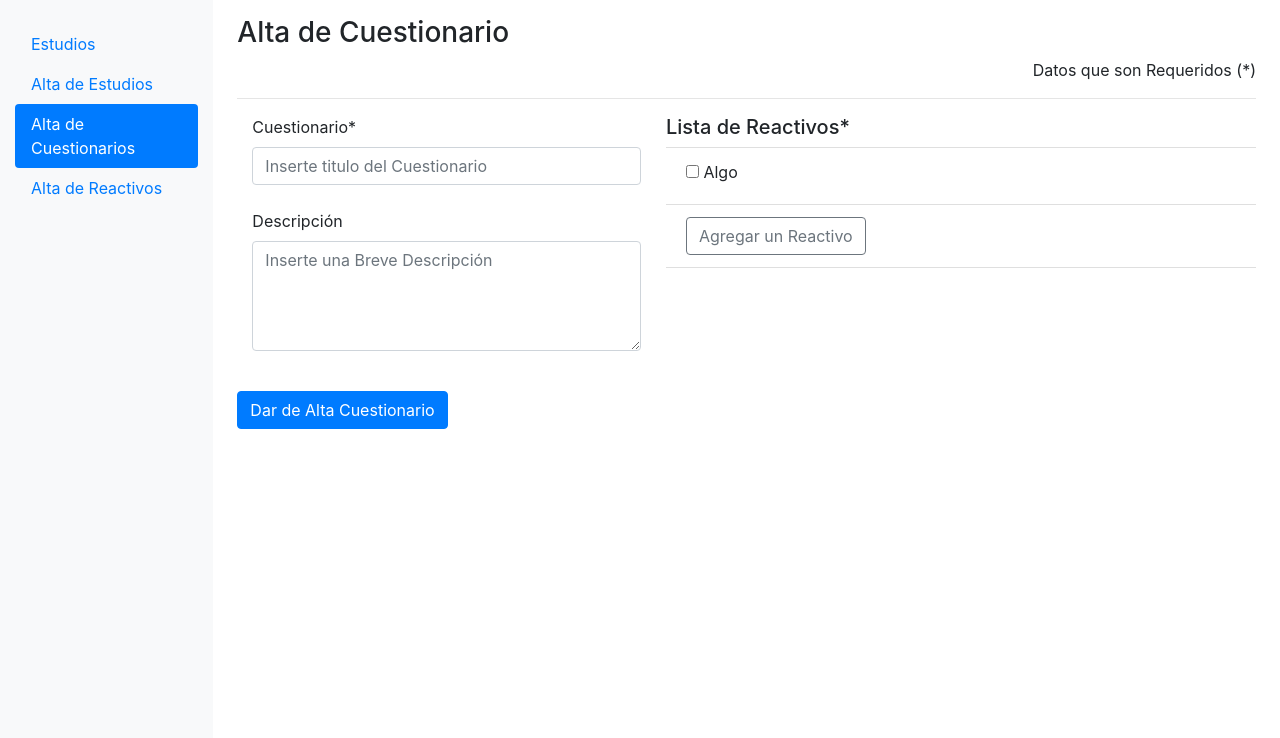
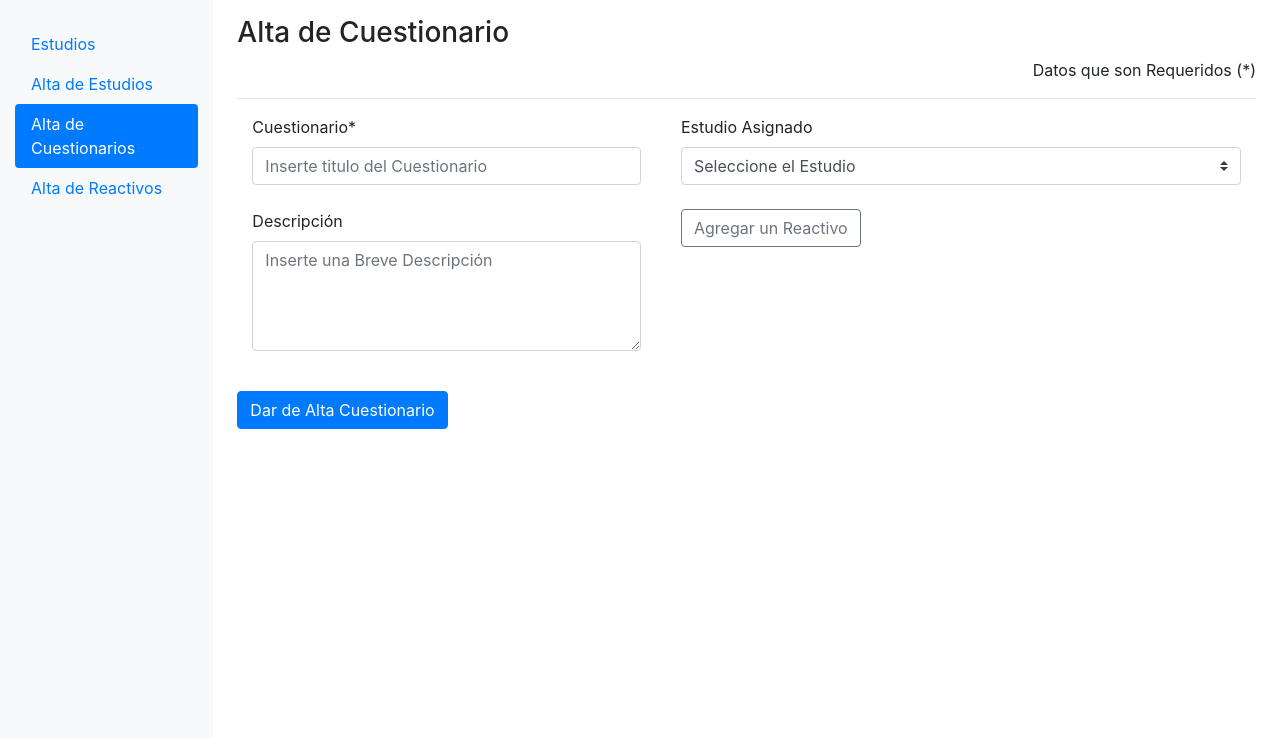
Before and after one commit to SkyllerXBruce/aleph, a CodeIgniter app: page /aleph/index.php/studies/createQuest in a window 1280 px wide. Shown: the part 62-800 px from the top of the page. Run offline with CodeIgniter, Linux system fonts and the light colour scheme; data that the repository does not hold is empty.

Commit message:
Se Cambió la ista de reactivos por los Estudios asignados en la vista create_quest

```diff
--- a/application/views/admin_estudio/create_quest.php
+++ b/application/views/admin_estudio/create_quest.php
@@ -25,24 +25,20 @@
 				</div>
 			</div>
 			<div class="col-7">
-				<!-- Atributos para la lista de Reactivos -->
-      			<h5>Lista de Reactivos*</h5>
-				<ul class="list-group list-group-flush">
-					<!-- Ciclo de Opciones de Reactivos con sus aributos -->
+				<!-- Atributos para Asignar el Estudio -->
+				<div class="col">
+					<label for="">Estudio Asignado</label>
+					<!-- Custom Select con las opciones -->
+      		<select name="study" class="custom-select">
+        		<option selected value="">Seleccione el Estudio</option>
 						<?php foreach($data as $item): ?>
-						<li class="list-group-item">
-							<label><input type="checkbox" value="<?= set_value('opcion[]') ?>" name="opcion[]"/><?= $item->Nombre_Reactivo ?></label>
-						</li>
+							<option <?= set_value('study') == $item->Estudio ? 'selected' : ''; ?> value="<?= $item->idEstudio ?>"><?= $item->Estudio ?></option>
 						<?php endforeach; ?>
-					<li class="list-group-item">
-						<label><input type="checkbox" value="algo" name="opcion[]"> Algo</label>
-					</li>
-					<!-- Atributos del Boton Alta de Reactivos -->
-					<li class="list-group-item">
+      		</select>
+					<div class="text-danger"><?= form_error('study') ?></div>
+					<br>
 				<a class="btn btn-outline-secondary" href="<?= base_url('studies/createReagents') ?>" role="button">Agregar un Reactivo</a>
-					</li>
-					<div class="text-danger"><?= form_error('opcion[]') ?></div>
-				</u>
+    		</div>
 			</div>
     </div>
 	</div>
```
Lines whose indentation alone changed are shown as unchanged.
